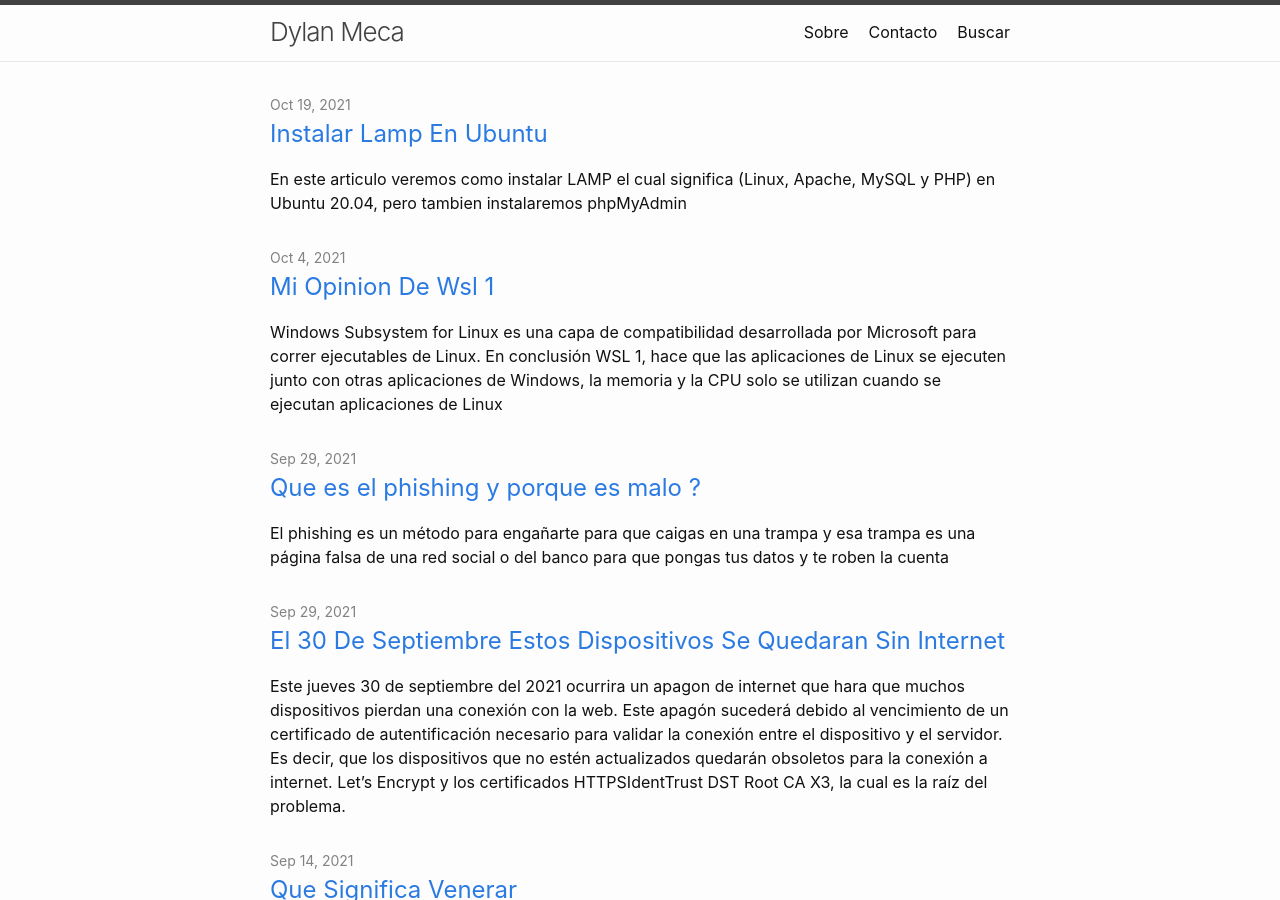
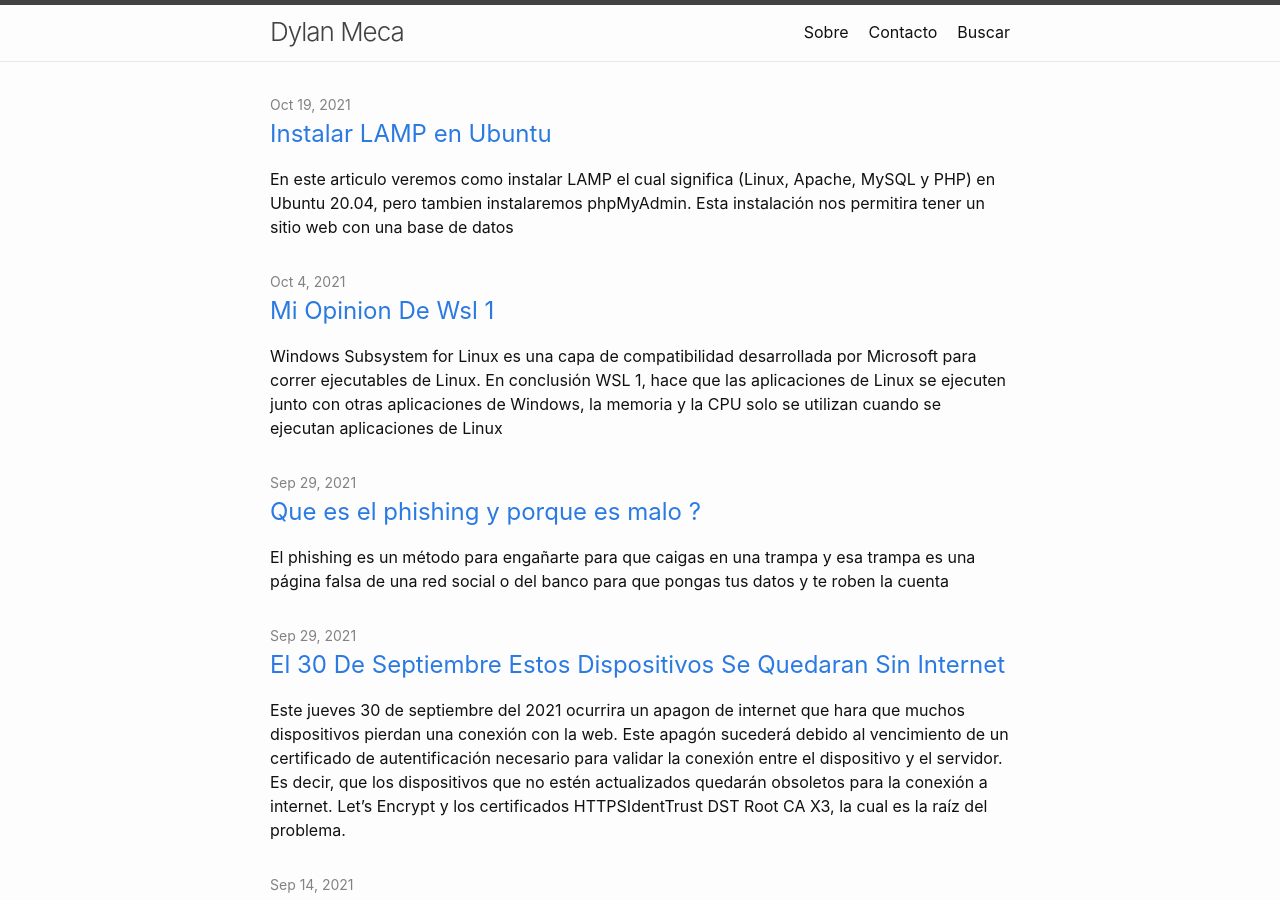
Before and after one commit to dylanmeca/dylanmeca.github.io, a Jekyll site: the page built from index.html, in a window 1280 px wide and 900 px high. Built offline with Jekyll 4.4.1, drawn with Linux system fonts in a browser that asks for light colours; the list of posts is cut into pages by our own code.

Commit message:
Añadiendo titulo personalizado

```diff
--- a/_posts/2021-10-19-Instalar-LAMP-en-Ubuntu.md
+++ b/_posts/2021-10-19-Instalar-LAMP-en-Ubuntu.md
@@ -1,6 +1,7 @@
 ---
 layout: post
-description: En este articulo veremos como instalar LAMP el cual significa (Linux, Apache, MySQL y PHP) en Ubuntu 20.04, pero tambien instalaremos phpMyAdmin
+title: Instalar LAMP en Ubuntu
+description: En este articulo veremos como instalar LAMP el cual significa (Linux, Apache, MySQL y PHP) en Ubuntu 20.04, pero tambien instalaremos phpMyAdmin. Esta instalación nos permitira tener un sitio web con una base de datos
 keywords:
     - instalar LAMP
     - LAMP
```
